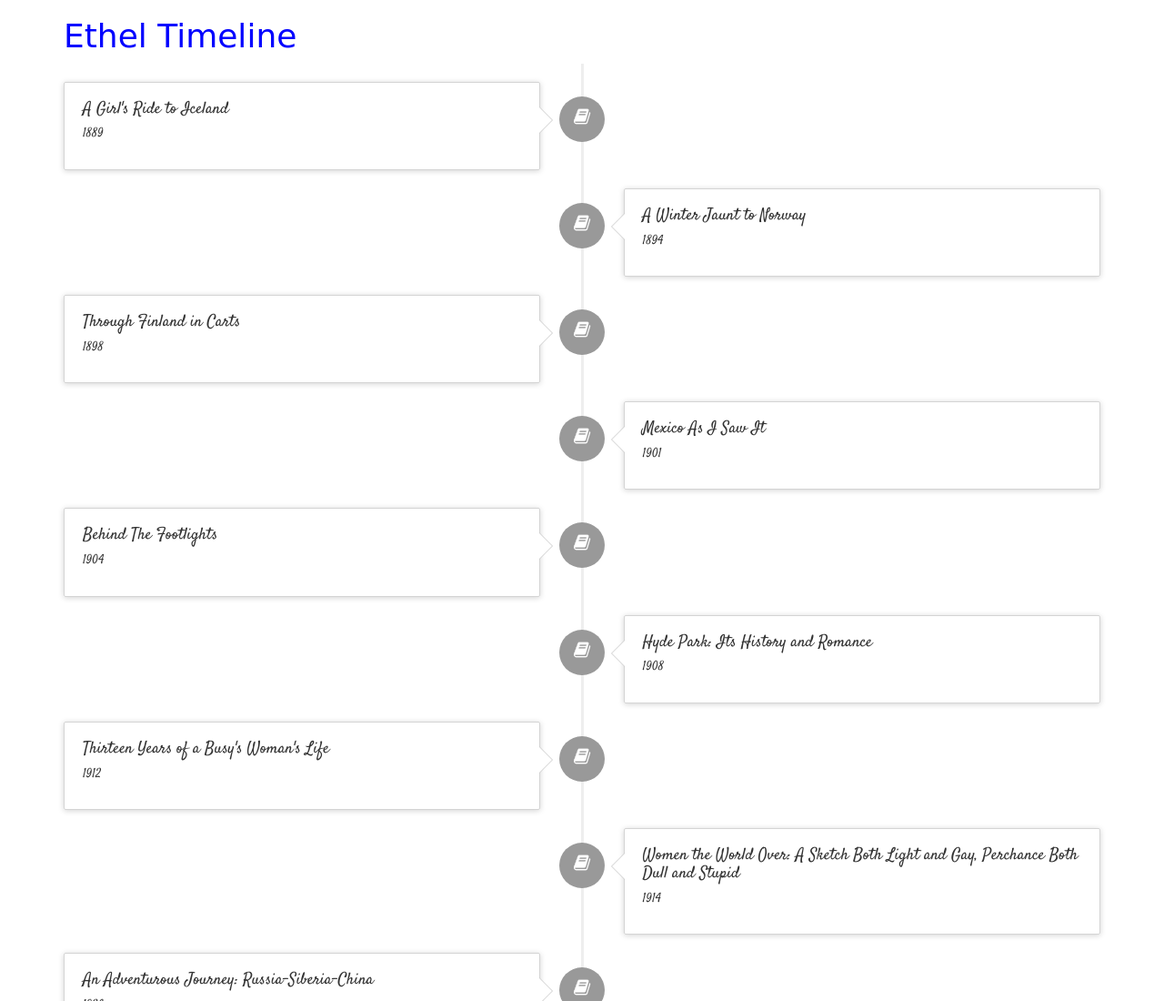
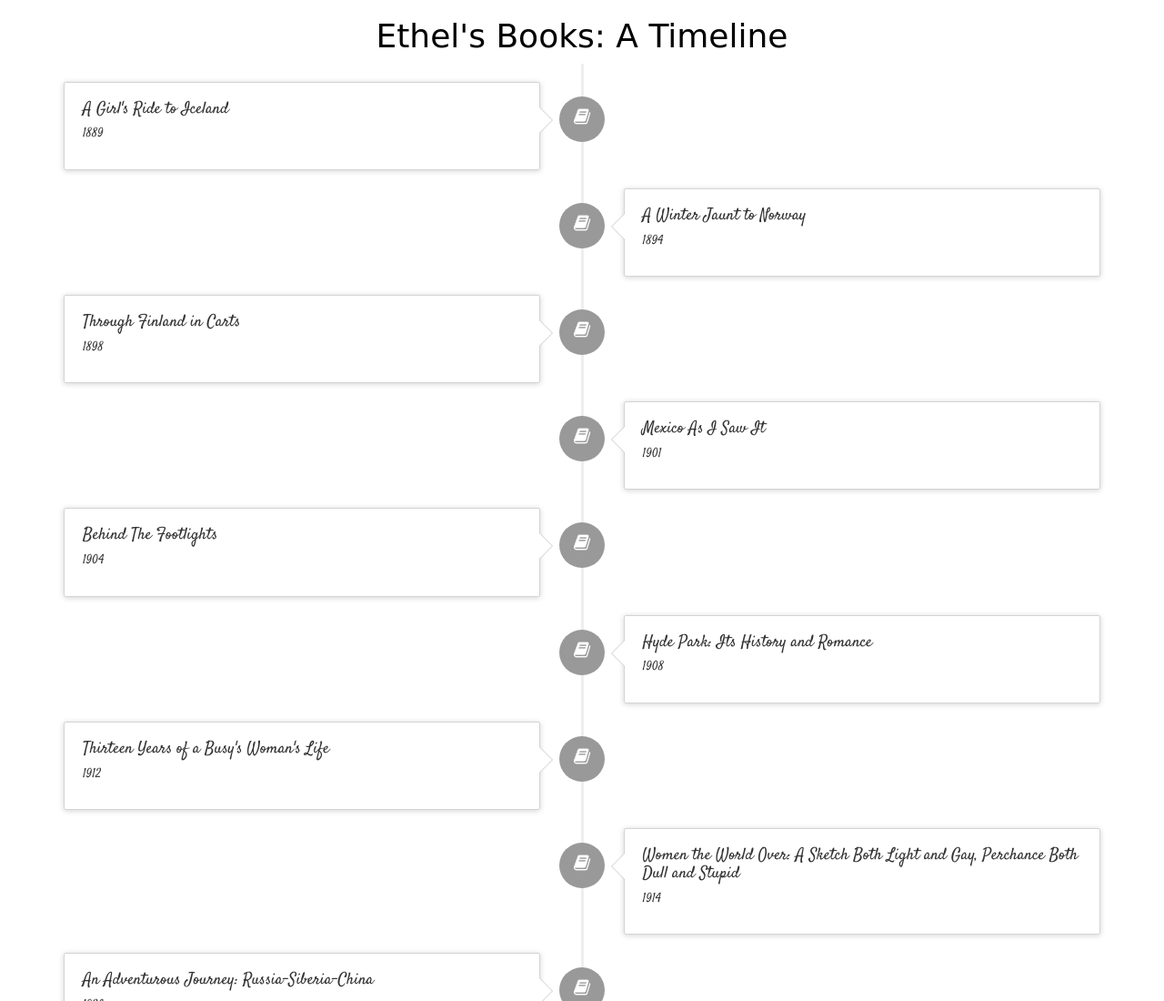
Before and after one commit to carobin589/Ethel-Brilliana, a plain HTML site: page timeline.html in a window 1280 px wide. Shown: the top 1100 px of the page at 91% size. Drawn offline with Linux system fonts and the light colour scheme; a web font is replaced by a local one.

Commit message:
Timeline Title

```diff
--- a/css/timeline.css
+++ b/css/timeline.css
@@ -1,7 +1,9 @@
 /* css for timeline */
 h1 {
-  color: blue;
+  color: black;
   font-family: 'League Script', cursive;
+  text-align: center;
+  font-size: 60 px;
 }
 
 /* imported css */
--- a/timeline.html
+++ b/timeline.html
@@ -18,7 +18,7 @@
 <body>
   <!-- https://codepen.io/bsngr/pen/Ifvbi?editors=1100#0 -->
   <div class="container">
-    <h1 id="title">Ethel Timeline</h1>
+    <h1 id="title">Ethel's Books: A Timeline</h1>
     <ul class="timeline">
       <!--list item section beginning -->
       <li>
```
